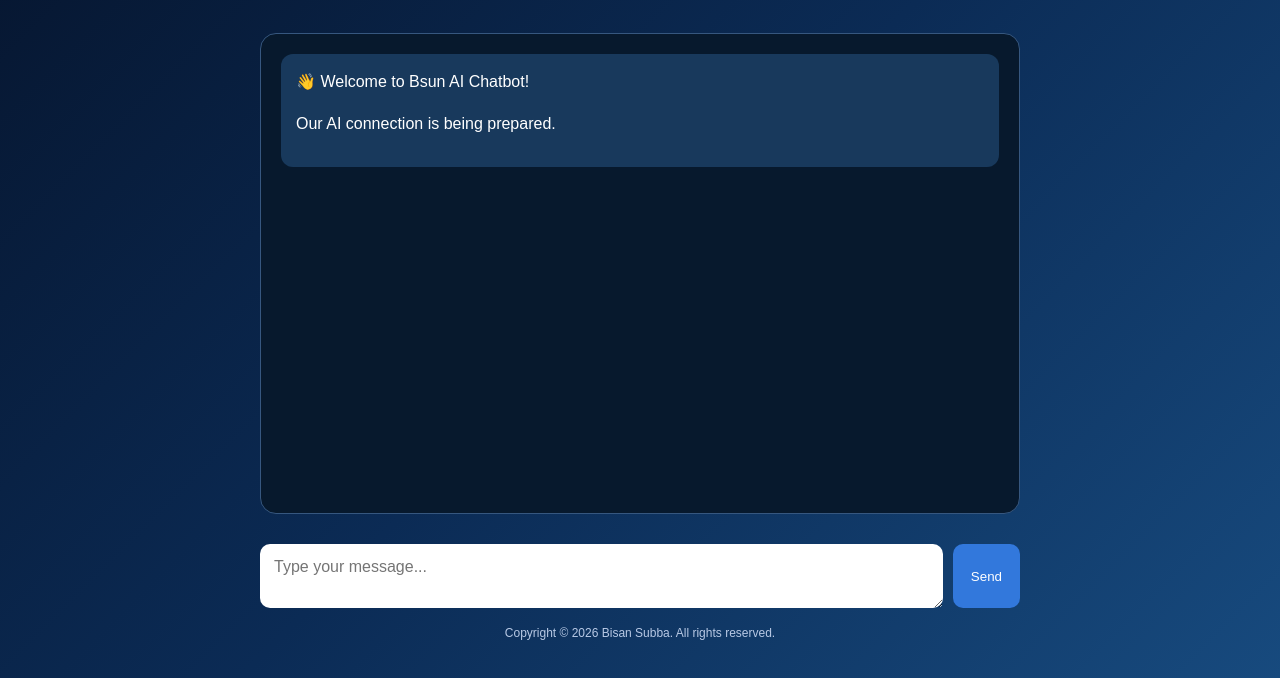
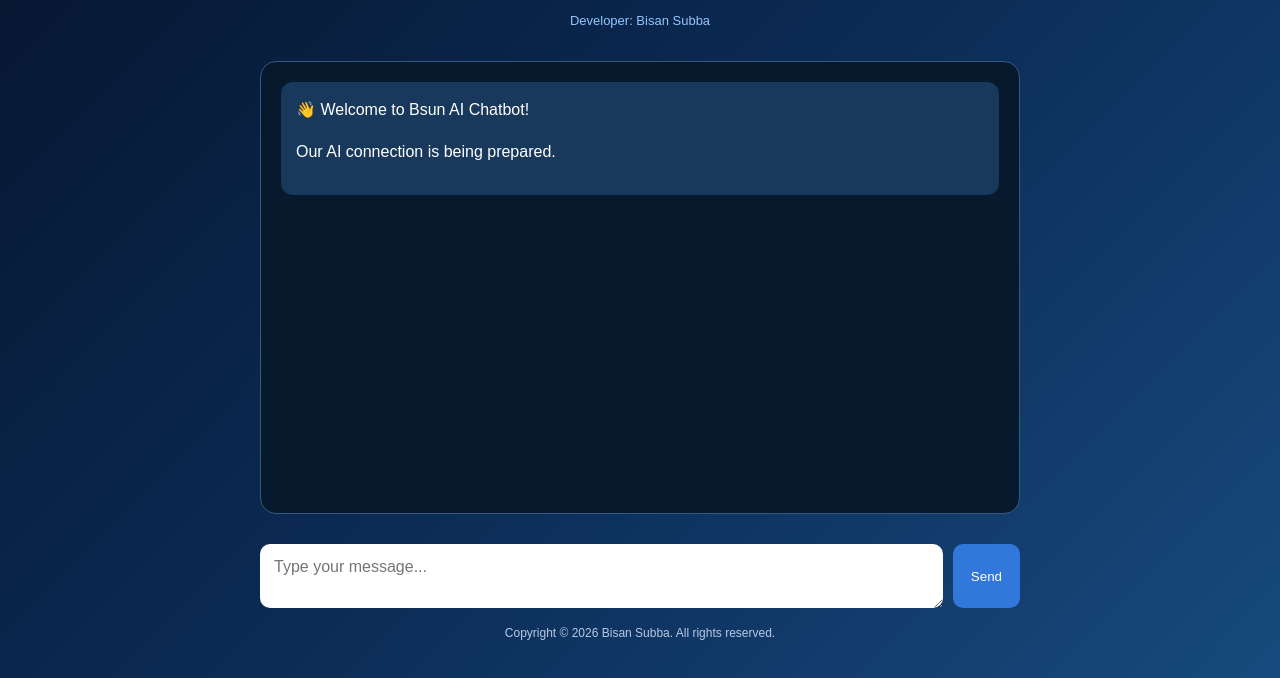
Before and after one commit to Bsun7131/Bsun-AI-Chatbot, a plain HTML site: page index.html in a window 1280 px wide. Shown: the part 122-800 px from the top of the page. Drawn offline with Linux system fonts and the light colour scheme.

Commit message:
Update index.html

```diff
--- a/index.html
+++ b/index.html
@@ -100,6 +100,9 @@ footer {
   Bsun AI Chatbot
 </h1>
   <p class="subtitle">Your AI Assistant</p>
+<p style="font-size: 13px; color: #93c5fd; margin-top: 6px;">
+    Developer: Bisan Subba
+</p>
 </header>
 
 <section class="chat" aria-label="Conversation">
```
